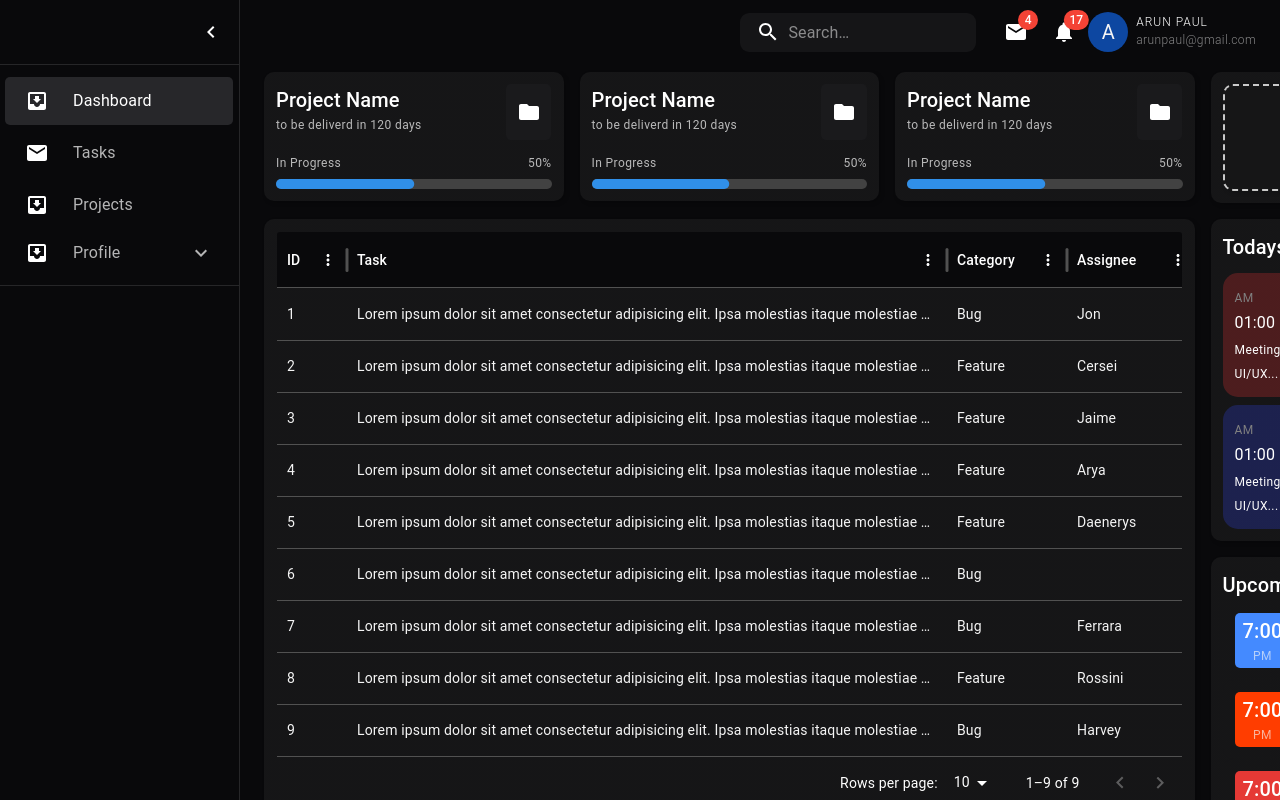
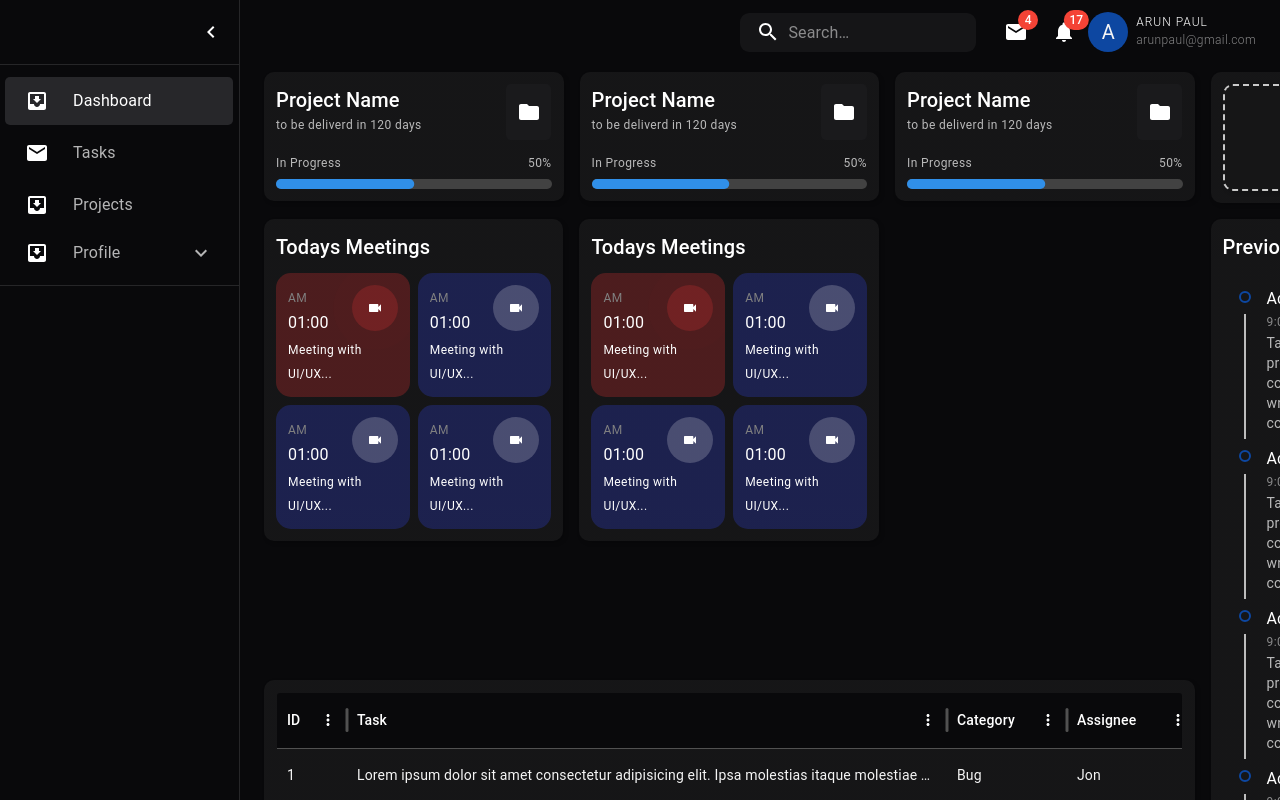
Before and after one commit to 2000polo/erp-project, a React (Create React App) app: page /app/dashboard in a window 1280 px wide. Shown: the top 800 px of the page. Built offline with nearby package versions, Linux system fonts and the light colour scheme.

Commit message:
Previous Day updates/History component UI developed inside Dashboard, Dashboard layout Modified

```diff
--- a/package.json
+++ b/package.json
@@ -9,6 +9,7 @@
     "@emotion/styled": "^11.11.0",
     "@lourenci/react-kanban": "^2.1.0",
     "@mui/icons-material": "^5.14.1",
+    "@mui/lab": "^5.0.0-alpha.170",
     "@mui/material": "^5.14.2",
     "@mui/styled-engine-sc": "^5.12.0",
     "@mui/x-data-grid": "^7.4.0",
--- a/src/App.css
+++ b/src/App.css
@@ -9,3 +9,37 @@
 body{
   font-family: "Poppins", sans-serif !important;
 }
+
+ /* webkit-scrollbar {
+  width: 12px;
+}
+
+webkit-scrollbar-track {
+  background: #e0e0e0;
+  border-radius: 8px;
+}
+
+webkit-scrollbar-thumb {
+  background-color: #888;
+  border-radius: 8px;
+  border: 3px solid #e0e0e0;
+}
+
+webkit-scrollbar-thumb:hover {
+  background-color: #555;
+} */
+
+/* width */
+::-webkit-scrollbar {
+  width: 10px;
+  }
+
+  /* Track */
+  ::-webkit-scrollbar-track {
+  background: #f1f1f1;
+  }
+
+  /* Handle */
+  ::-webkit-scrollbar-thumb {
+  background: #888;
+  }
--- a/src/config/theme/dark.js
+++ b/src/config/theme/dark.js
@@ -8,7 +8,7 @@ export const darkTheme = createTheme({
       main: '#27272a', // Customize the primary color for dark theme
     },
     secondary: {
-      main: pink[300], // Customize the secondary color for dark theme
+      main: blue[900], // Customize the secondary color for dark theme
     },
     background: {
       // default: '#191D29', // Customize the default background color for dark theme
--- /dev/null
+++ b/src/views/app_view/employee_view/dashboard/components/PrevDayUpdates.jsx
@@ -0,0 +1,108 @@
+import React from 'react';
+import { Badge, Box, Card, Grid, Stack, Typography, alpha, styled, useTheme } from '@mui/material';
+import {
+    TimelineConnector,
+    TimelineContent,
+    TimelineDot,
+    Timeline,
+    TimelineItem,
+    TimelineOppositeContent,
+    TimelineSeparator,
+} from "@mui/lab";
+import  { timelineItemClasses } from '@mui/lab/TimelineItem';
+
+const PrevDayUpdates = () => {
+
+    const theme = useTheme();
+
+    const StyledCard = styled(Card)({
+        // maxWidth: '345px',
+        // minHeight: '200px',
+        backgroundColor: theme.palette.background.default,
+        // background: 'linear-gradient(to top, #396afc, #2948ff);',
+        borderRadius: '10px',
+        boxShadow: '2px 2px 4px rgba(0, 0, 0, 0.2)',
+        // transition: 'all ease-in 2s',
+        padding: '12px',
+
+        // '&:hover':{
+        //     // transform: 'scale(1.05)',
+        //     background: 'linear-gradient(to top, #396afc, #2948ff);',
+        // }
+    })
+
+    const prevDayTasks = [
+        {
+            activity: 'Activity Name',
+            time_range: ['9:00am', '11am'],
+            description: 'Task descriptions are usually proportional to their complexity. So, in case you are writing a description for a complex Task',
+        },
+        {
+            activity: 'Activity Name',
+            time_range: ['9:00am', '11am'],
+            description: 'Task descriptions are usually proportional to their complexity. So, in case you are writing a description for a complex Task',
+        },
+        {
+            activity: 'Activity Name',
+            time_range: ['9:00am', '11am'],
+            description: 'Task descriptions are usually proportional to their complexity. So, in case you are writing a description for a complex Task',
+        },
+        {
+            activity: 'Activity Name',
+            time_range: ['9:00am', '11am'],
+            description: 'Task descriptions are usually proportional to their complexity. So, in case you are writing a description for a complex Task',
+        },
+        {
+            activity: 'Activity Name',
+            time_range: ['9:00am', '11am'],
+            description: 'Task descriptions are usually proportional to their complexity. So, in case you are writing a description for a complex Task',
+        },
+    ]
+
+    return (
+        <>
+            <StyledCard>
+                <Typography variant="h6" sx={{marginBottom: '10px'}}>
+                    Previous Day
+                </Typography>
+                <Timeline
+                    sx={{
+                        [`& .${timelineItemClasses.root}:before`]: {
+                          flex: 0,
+                          padding: 0,
+                        },
+                    }}
+                >
+                    {
+                        prevDayTasks?.map((taskObj) => {
+                            return (
+                                <TimelineItem>
+                                    <TimelineSeparator>
+                                    <TimelineDot variant="outlined" color="secondary" />
+                                    <TimelineConnector />
+                                    </TimelineSeparator>
+                                    <TimelineContent>
+                                        <Stack>
+                                            <Typography  variant="subtitle1">
+                                                {taskObj?.activity}
+                                            </Typography>
+                                            <Typography  variant="caption" color={alpha(theme.palette.text.primary, 0.5)}>
+                                                {taskObj?.time_range[0]} - {taskObj?.time_range[0]}
+                                            </Typography>
+                                            <Typography  variant="body2" color={alpha(theme.palette.text.primary, 0.7)}>
+                                                {taskObj?.description}
+                                            </Typography>
+                                        </Stack>
+                                    </TimelineContent>
+                                </TimelineItem>
+                            )
+                        })
+                    }
+
+                </Timeline>
+            </StyledCard>
+        </>
+    )
+}
+
+export default PrevDayUpdates;
--- a/src/views/app_view/employee_view/dashboard/components/Schedules.jsx
+++ b/src/views/app_view/employee_view/dashboard/components/Schedules.jsx
@@ -16,7 +16,8 @@ const Schedules = () => {
         boxShadow: '2px 2px 4px rgba(0, 0, 0, 0.2)',
         // transition: 'all ease-in 2s',
         padding: '12px',
-
+        // maxHeight: '250px',
+        // overflowY: 'scroll'
         // '&:hover':{
         //     // transform: 'scale(1.05)',
         //     background: 'linear-gradient(to top, #396afc, #2948ff);',
--- a/src/views/app_view/employee_view/dashboard/index.jsx
+++ b/src/views/app_view/employee_view/dashboard/index.jsx
@@ -7,6 +7,7 @@ import AddPorjectCard from './components/AddPorjectCard';
 import Schedules from './components/Schedules';
 import TaskOverview from './components/TaskOverview';
 import MeetingsNotifications from './components/MeetingsNotifications';
+import PrevDayUpdates from './components/PrevDayUpdates';
 
 const Dashboard = () => {
 
@@ -42,8 +43,9 @@ const Dashboard = () => {
 
     return (
         <>
-        <Grid container spacing={2} direction="column" >
-            <Grid container item spacing={2} direction="row" justifyContent= 'space-between'>
+        <Grid container spacing={2} direction="row" >
+            {/* <Grid container item spacing={2} direction="row" justifyContent= 'space-between'> */}
+            <>
                 {
                     projectStatus?.map((project) => {
                         return (
@@ -60,27 +62,40 @@ const Dashboard = () => {
                     </Grid> :
                     ''
                 }
-            </Grid>
-            <Grid container item spacing={2} direction="row" justifyContent= 'space-between'>
+            </>
+
+            {/* </Grid> */}
+            <Grid container item spacing={2} direction="row">
                 {/* <Grid item xs={9}>
                     <TaskOverview />
                 </Grid> */}
-                <Grid item xs={9}>
-                    <TaskOverview />
+                <Grid xs={9} container item spacing={2} direction="row">
+                    <Grid item xs={4}>
+                        <MeetingsNotifications />
+                    </Grid>
+                    <Grid item xs={4}>
+                        <MeetingsNotifications />
+                    </Grid>
+                    {/* <Grid item xs={4}>
+                        <Schedules />
+                    </Grid> */}
+                    <Grid item xs={12}>
+                        <TaskOverview />
+                    </Grid>
                 </Grid>
-
-                <Grid xs={3} container item  direction="row" justifyContent= 'space-between'>
-
+                <Grid item xs={3}>
                     <Stack spacing={2}>
-                        <MeetingsNotifications />
+                        <PrevDayUpdates />
                         <Schedules />
-                    </Stack>{/* <Grid item xs={12}> */}
-                    {/* </Grid> */}
-                    {/* <Grid item xs={12}> */}
-                    {/* </Grid> */}
+                    </Stack>
+                </Grid>
+                <Grid item xs={3}>
                 </Grid>
             </Grid>
+            {/* <Grid container item spacing={2} direction="row" justifyContent= 'space-between'> */}
 
+
+            {/* </Grid> */}
 
         </Grid>
         </>
```
Also changed, not shown: 1 other file (tests, documents, lock files or other folders).
